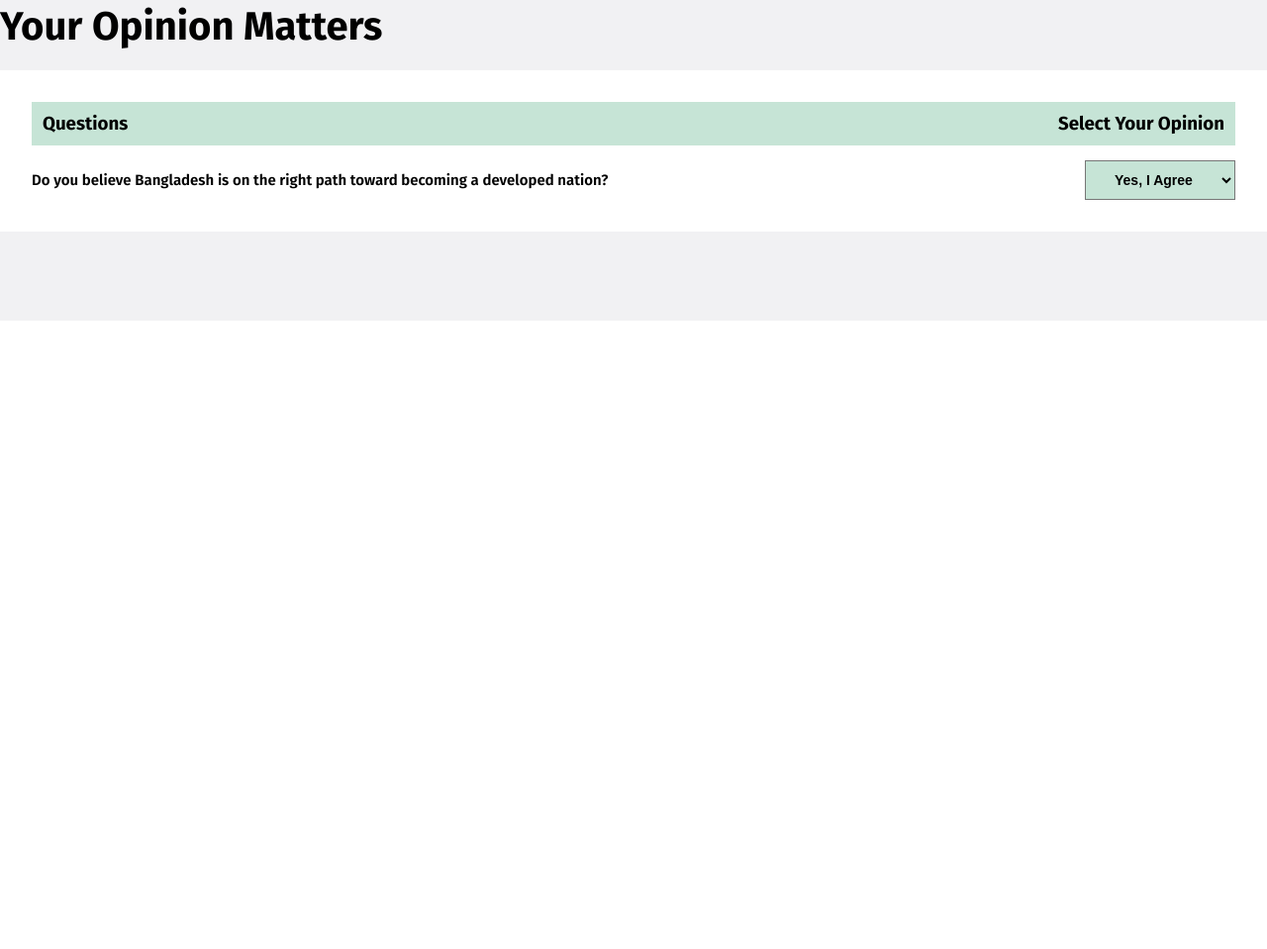
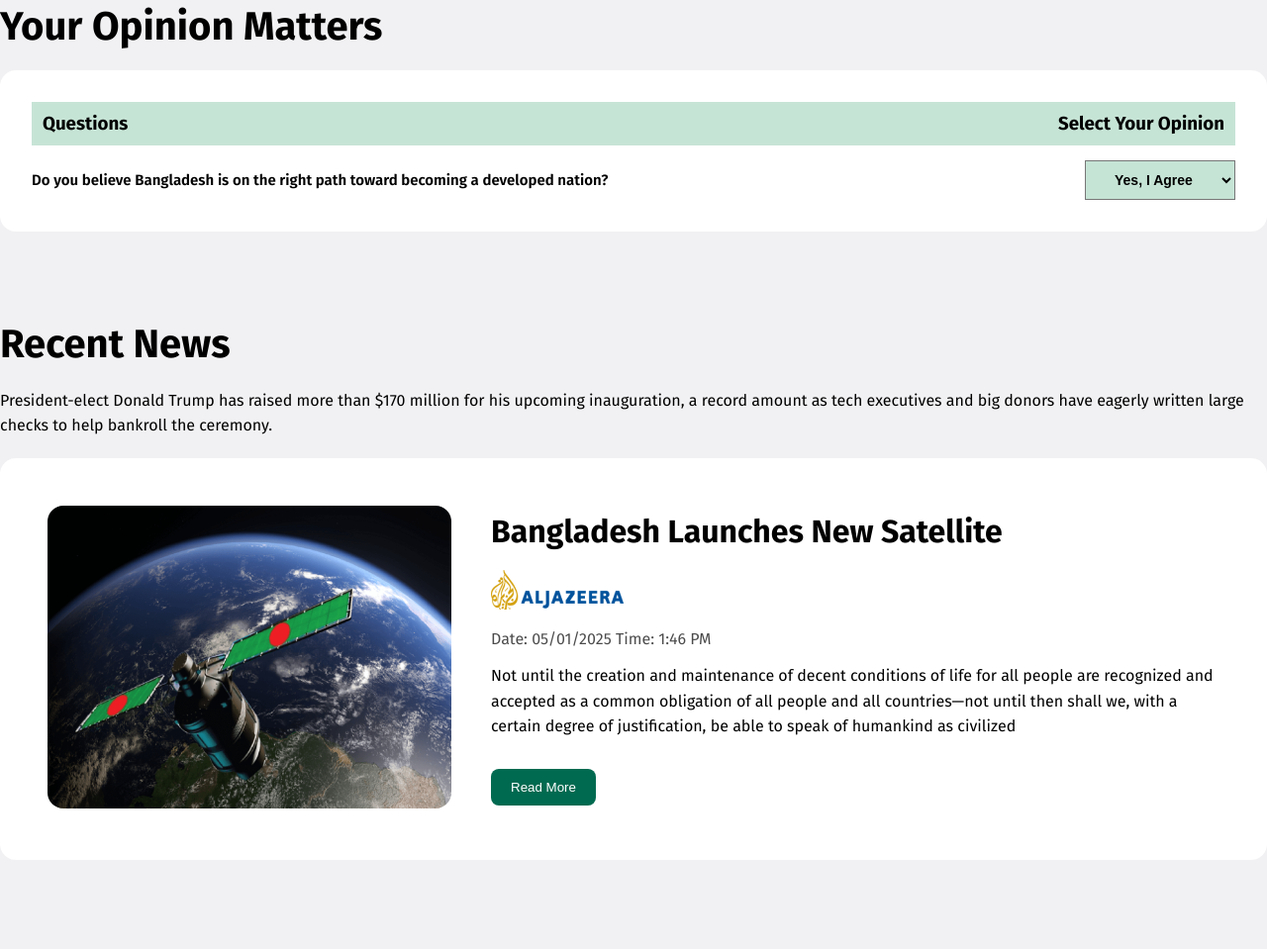
Before and after one commit to NilAlfi/ph_assignment, a plain HTML site: page index.html in a window 1280 px wide. Shown: the part 2017-2976 px from the top of the page at 99% size. Before the commit the page ends 2341 px from the top, so only its background shows below. Drawn offline with Linux system fonts and the light colour scheme.

Commit message:
added more content

```diff
--- a/cascading/style.css
+++ b/cascading/style.css
@@ -291,6 +291,7 @@ margin-bottom: 9px;
     flex-wrap: wrap;
     justify-content: space-between;
     align-items: center;
+    border-radius: 16px;
 }
 .question{
     max-width: 50%;
@@ -331,3 +332,75 @@ margin-bottom: 9px;
 .right select option{
 }
 /* opinion section start */
+
+/* recentNews section start  */
+.recentNews{
+
+background: #F1F1F3;
+
+padding-bottom: 90px;
+}
+.recent{
+    max-width: 1280px;
+    margin: 0 auto;
+}
+.recent h2{
+    font-size: 40px;
+    font-weight: bold;
+    margin-bottom: 20px;
+}
+.recent p{
+    font-size: 16px;
+    line-height: 1.6rem;
+    margin-bottom: 20px;
+}
+.recentwidth{
+    max-width: 1280px;
+    margin: 0 auto;
+    background: #fff;
+    padding: 48px;
+    border-radius: 16px;
+}
+.imgtextflex{
+    display: flex;
+    justify-content: center;
+    align-items: center;
+    flex-wrap: nowrap;
+    gap: 40px;
+}
+.imgglobal{
+}
+.imgglobal img{
+    border-radius: 16px;
+    width: 408px;
+}
+.aljacontent{}
+.aljacontent h2{
+    font-size: 32px;
+    font-weight: bold;
+    margin-bottom: 20px;
+}
+.aljacontent img{
+    width: 134px;
+    display: block;
+    margin-bottom: 20px;
+}
+.aljacontent p{
+    font-size: 16px;
+    line-height: 1.6rem;
+}
+.aljacontent time{
+    font-size: 16px;
+    opacity: 0.7;
+    margin-bottom: 15px;
+    display: block;
+}
+.tabtn5 button{
+    padding: 11px 20px;
+    border-radius: 8px;
+    border: navajowhite;
+    background: #006A50;
+    margin-top: 30px;
+    color: #fff;
+}
+/* recentNews section end  */
--- a/index.html
+++ b/index.html
@@ -138,7 +138,27 @@
                 </div>
             </div>
         </section>
-
+        <section class="recentNews">
+            <div class="recent">
+                <h2>Recent News</h2>
+                <p>President-elect Donald Trump has raised more than $170 million for his upcoming inauguration, a record amount as tech executives and big donors have eagerly written large checks to help bankroll the ceremony.</p>
+            </div>
+            <div class="recentwidth">
+                <div class="imgtextflex">
+                    <div class="imgglobal">
+                        <img src="assets/satelite.png" alt="satelite">
+                    </div>
+                    <div class="aljacontent">
+                        <h2>Bangladesh Launches New Satellite</h2>
+                        <img src="assets/al-jazeera.png" alt="">
+                        <time datetime="05. 01.2025">Date: 05/01/2025 Time: 1:46 PM</time>
+                        <p>Not until the creation and maintenance of decent conditions of life for all people are recognized and accepted as a common obligation of all people and all countries—not until then shall we,
+                            with a certain degree of justification, be able to speak of humankind as civilized</p>
+                            <div class="tabtn5"><button>Read More</button></div>
+                    </div>
+                </div>
+            </div>
+        </section>
     </main>
 
 
```
